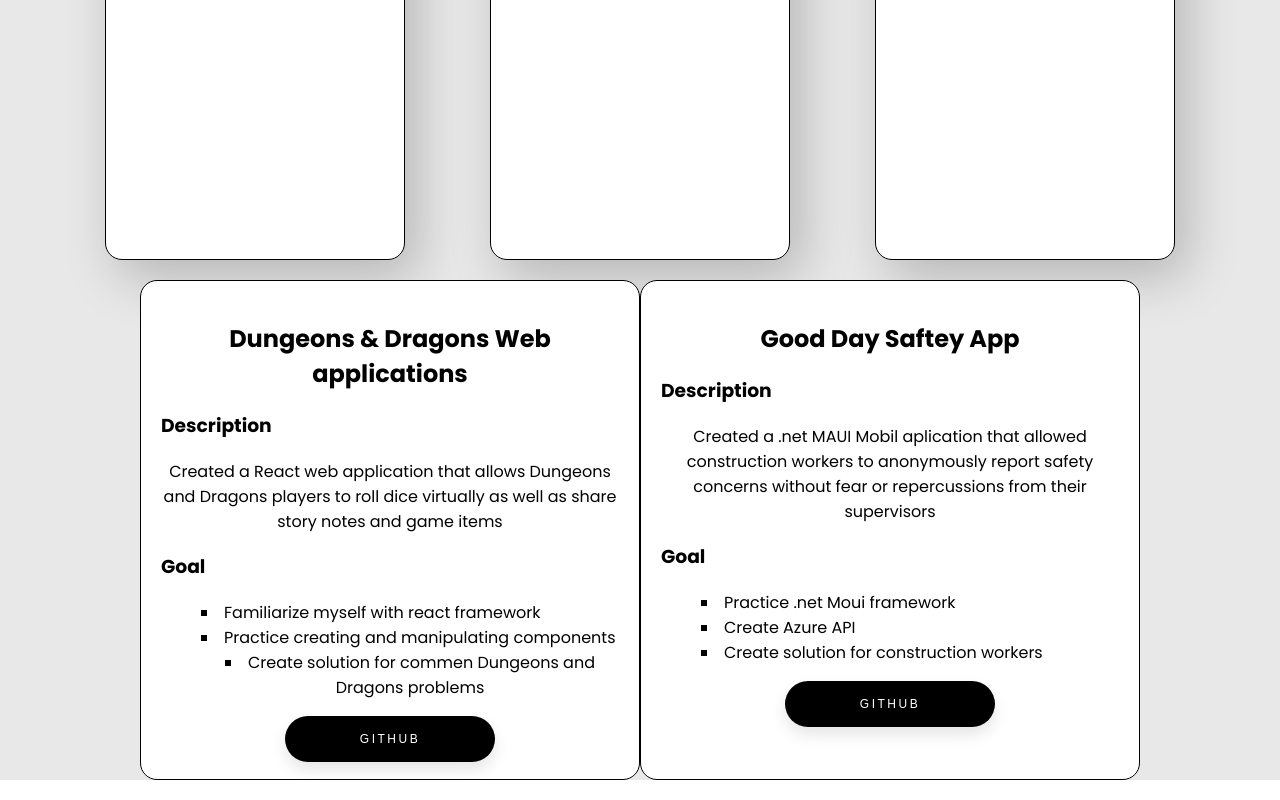
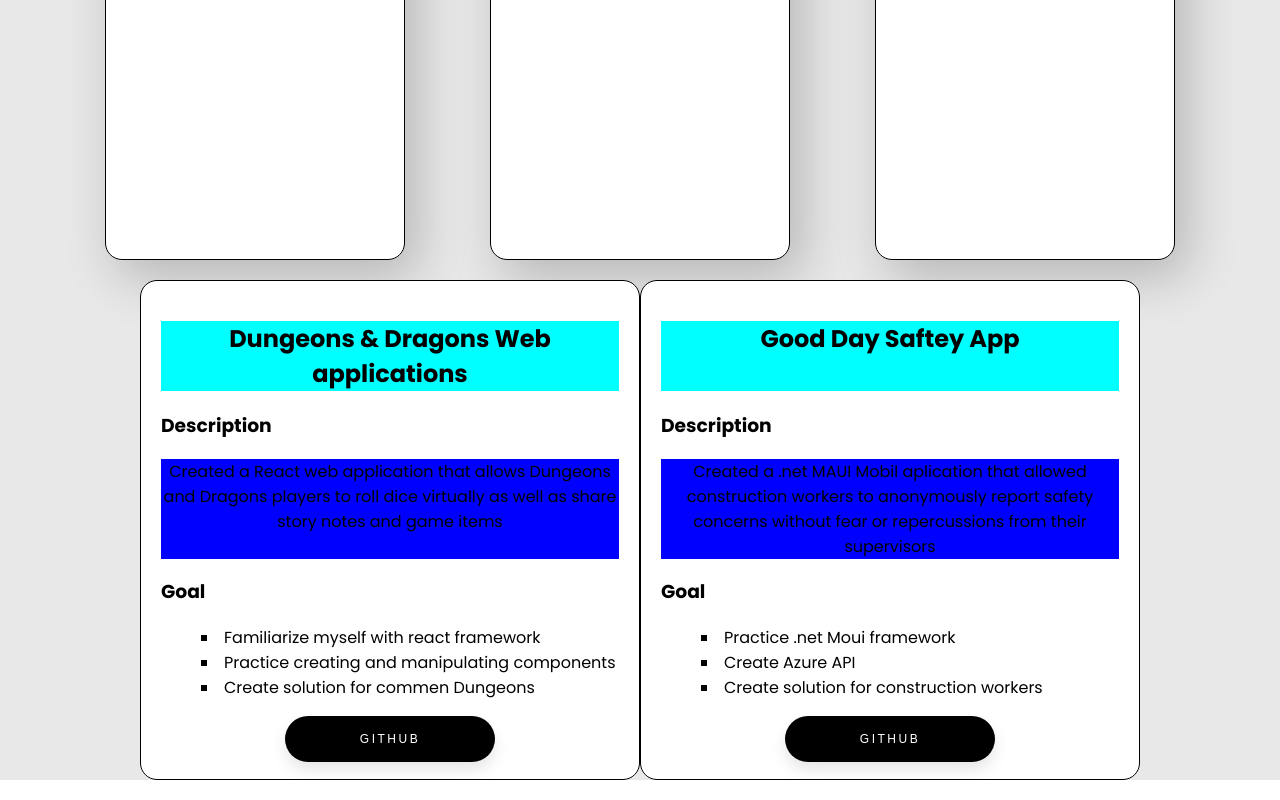
Before and after one commit to beskro2/AboutMeApp, a React (Create React App) app in the folder aboutme/: page / in a window 1280 px wide. Shown: the part 1372-2172 px from the top of the page. Built offline with nearby package versions, Linux system fonts and the light colour scheme.

Commit message:
project card formatting

```diff
--- a/aboutme/src/App.js
+++ b/aboutme/src/App.js
@@ -26,7 +26,7 @@ function App() {
   const DnDgoals = [
     "Familiarize myself with react framework",
     "Practice creating and manipulating components",
-    "Create solution for commen Dungeons and Dragons problems",
+    "Create solution for commen Dungeons ",
   ];
   const Captitle = "Good Day Saftey App";
   const Capdescription =
--- a/aboutme/src/ProjectCard.css
+++ b/aboutme/src/ProjectCard.css
@@ -1,3 +1,7 @@
+.projectCard h2 {
+  background-color: aqua;
+  height: 70px;
+}
 .projectCard {
   box-sizing: border-box;
   width: 500px;
@@ -11,6 +15,8 @@
 .projectCard p {
   display: flex;
   justify-content: baseline;
+  background-color: blue;
+  height: 100px;
 }
 .projectCard h3 {
   display: flex;
```
